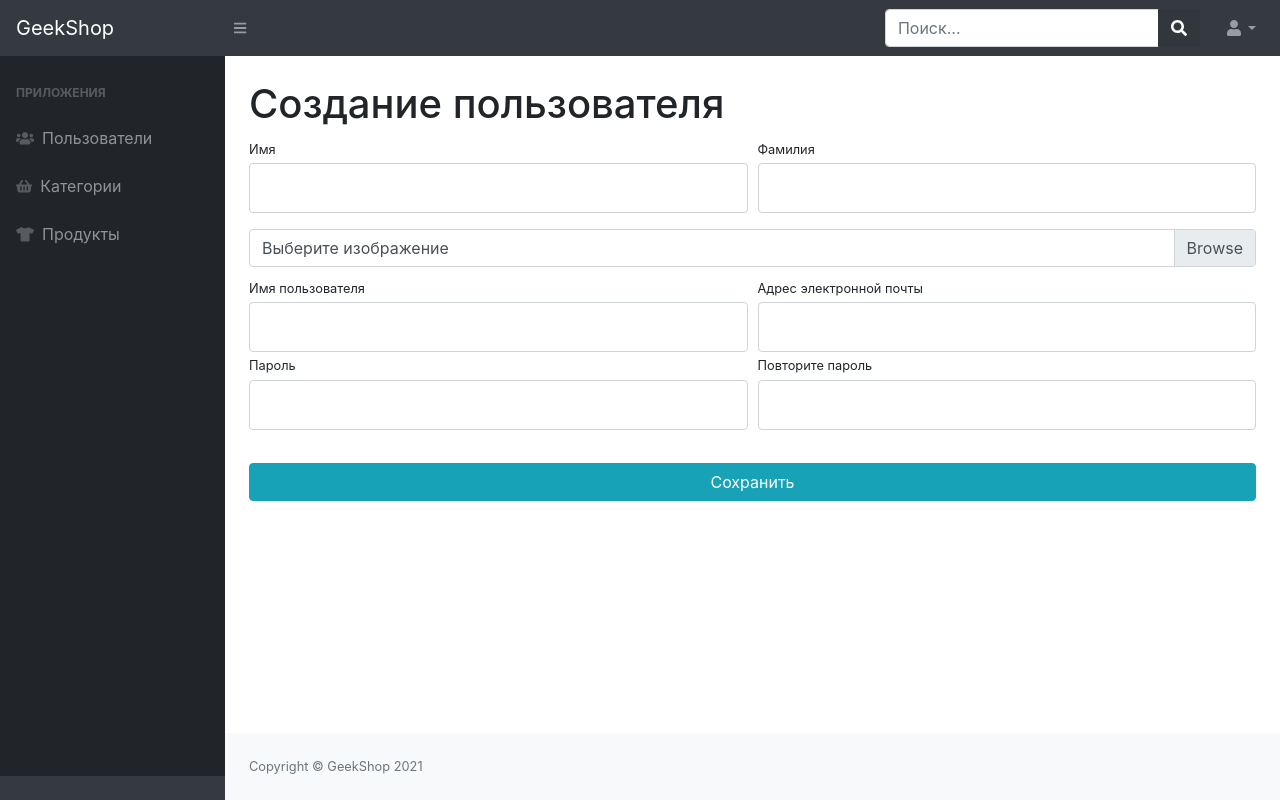
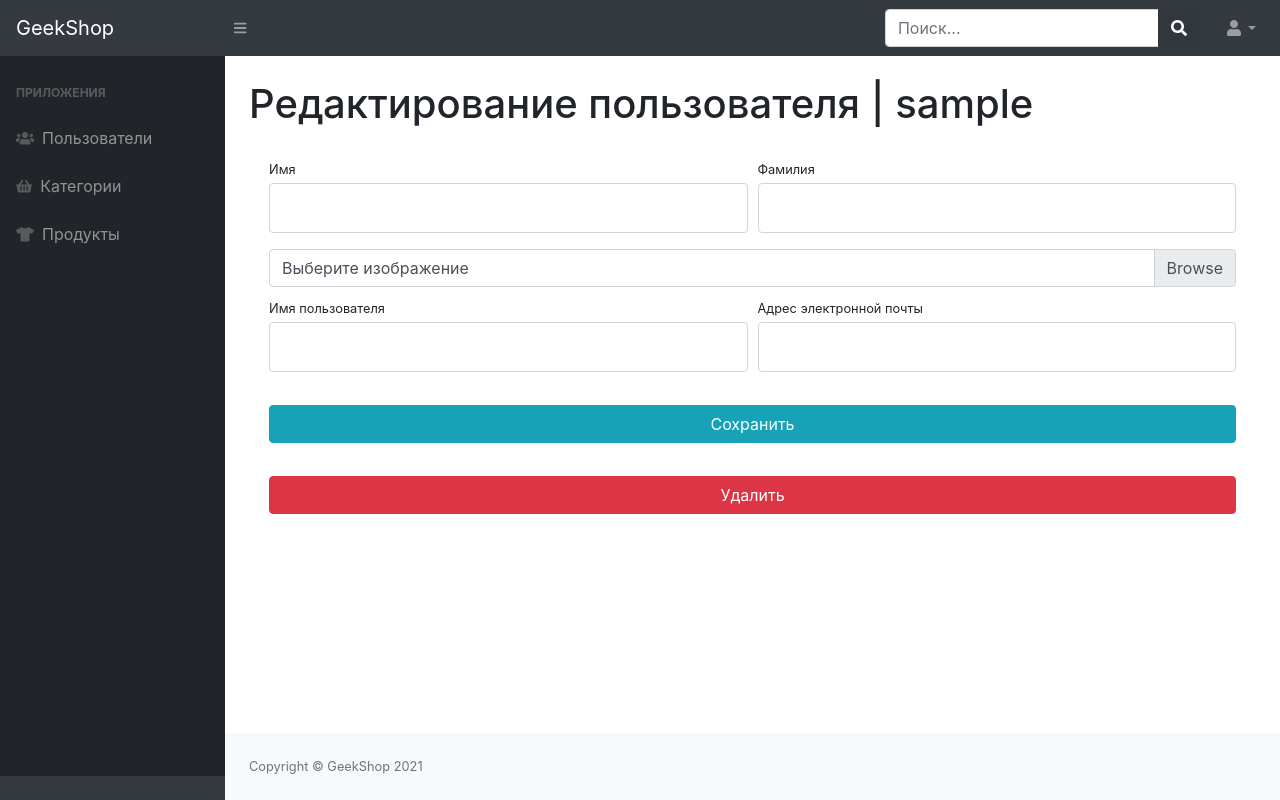
Before and after one commit to AlexKovyazin/geekshop, a Django app: template userAdmin/templates/userAdmin/userAdmin-update-delete.html in a window 1280 px wide. Run offline with Django 3.2, Linux system fonts and the light colour scheme; the template is opened without the code that fills it: values that come from a table or form of the project are taken from there, others are empty; tables that the repository leaves empty hold one stand-in row (values such as "Sample post"); parts of the project's set-up code (start-up, migrations or seed data) failed here and were passed over; some libraries are stand-ins or nearby versions.

Commit message:
added update_user func for admin app

```diff
--- a/userAdmin/templates/userAdmin/userAdmin-read.html
+++ b/userAdmin/templates/userAdmin/userAdmin-read.html
@@ -35,7 +35,7 @@
                             <tbody>
                             {% for user in users %}
                                 <tr>
-                                    <td><a href="userAdmin-update-delete.html" style="color: dodgerblue">{{ user.username }}</a></td>
+                                    <td><a href="{% url 'userAdmin:update_user' user.id %}" style="color: dodgerblue">{{ user.username }}</a></td>
                                     <td>{{ user.first_name }}</td>
                                     <td>{{ user.last_name }}</td>
                                     <td>{{ user.email }}</td>
--- a/userAdmin/templates/userAdmin/userAdmin-update-delete.html
+++ b/userAdmin/templates/userAdmin/userAdmin-update-delete.html
@@ -3,53 +3,43 @@
 {% block content %}
     <main>
         <div class="container-fluid">
-            <h1 class="mt-4">Создание пользователя</h1>
-            <form action="">
+            <h1 class="mt-4">Редактирование пользователя | {{ selected_user.username }}</h1>
+            <div class="card-body">
+                <form action="{% url 'userAdmin:update_user' selected_user.id %}" method='post'
+                      enctype='multipart/form-data'>
+                    {% csrf_token %}
                     <div class="form-row">
                         <div class="col-lg-6">
                             <div class="form-group">
-                            <label class="small mb-1" for="inputFirstName">Имя</label>
-                            <input class="form-control py-4" id="inputFirstName" type="text"/>
+                                <label class="small mb-1" for="{{ form.first_name.id_for_label }}">Имя</label>
+                                {{ form.first_name }}
                             </div>
                         </div>
                         <div class="col-lg-6">
                             <div class="form-group">
-                            <label class="small mb-1" for="inputLastName">Фамилия</label>
-                            <input class="form-control py-4" id="inputLastName" type="text"/>
+                                <label class="small mb-1" for="{{ form.last_name.id_for_label }}">Фамилия</label>
+                                {{ form.last_name }}
                             </div>
                         </div>
                     </div>
                     <div class="form-row mb-2">
                         <div class="col-lg-12">
                             <div class="custom-file">
-                            <input type="file" class="custom-file-input" id="userAvatar" size="50">
-                            <label class="custom-file-label" for="userAvatar">Выберите изображение</label>
+                                <label class="custom-file-label" for="{{ form.image.id_for_label }}">Выберите
+                                    изображение</label>
+                                {{ form.image }}
                             </div>
                         </div>
                     </div>
                     <div class="form-row">
                         <div class="col-lg-6">
-                        <label class="small mb-1" for="inputUsername">Имя пользователя</label>
-                        <input class="form-control py-4" id="inputUsername" type="text"
-                               aria-describedby="usernameHelp"/>
+                            <label class="small mb-1" for="{{ form.username.id_for_label }}">Имя пользователя</label>
+                            {{ form.username }}
                         </div>
                         <div class="col-lg-6">
-                        <label class="small mb-1" for="inputEmailAddress">Адрес электронной
+                            <label class="small mb-1" for="{{ form.email.id_for_label }}">Адрес электронной
                                 почты</label>
-                        <input class="form-control py-4" id="inputEmailAddress" type="email"
-                               aria-describedby="emailHelp"/>
-                    </div>
-                </div>
-                <div class="form-row">
-                    <div class="col-lg-6">
-                        <label class="small mb-1" for="inputPassword1">Пароль</label>
-                        <input class="form-control py-4" id="inputPassword1" type="text"
-                               aria-describedby="password1Help"/>
-                    </div>
-                    <div class="col-lg-6">
-                        <label class="small mb-1" for="inputPassword2">Повторите пароль</label>
-                        <input class="form-control py-4" id="inputPassword2" type="text"
-                               aria-describedby="password2Help"/>
+                            {{ form.email }}
                         </div>
                     </div>
                     <div class="form-row">
@@ -58,6 +48,30 @@
                         </div>
                     </div>
                 </form>
+                <div class="row">
+                    <div class="col-lg-12" style="margin-top: 33px;">
+                        <input class="btn btn-danger btn-block" type="submit" value="Удалить">
                     </div>
+                </div>
+            </div>
+        </div>
+        {% if form.errors %}
+            <div class="alert alert-warning alert-dismissible fade show" role="alert"
+                 style="margin-top: 50px;">
+
+                <ul>
+                    {% for field, error_list in form.errors.items %}
+                        {% for error in error_list %}
+                            <li>{{ error }}</li>
+                        {% endfor %}
+                    {% endfor %}
+                </ul>
+
+                <button type="button" class="close" data-dismiss="alert" aria-label="Close">
+                    <span aria-hidden="true">&times;</span>
+                </button>
+            </div>
+
+        {% endif %}
     </main>
 {% endblock %}
```
Also changed, not shown: userAdmin/views.py (+18 -7 lines). Lines whose indentation alone changed are shown as unchanged.
